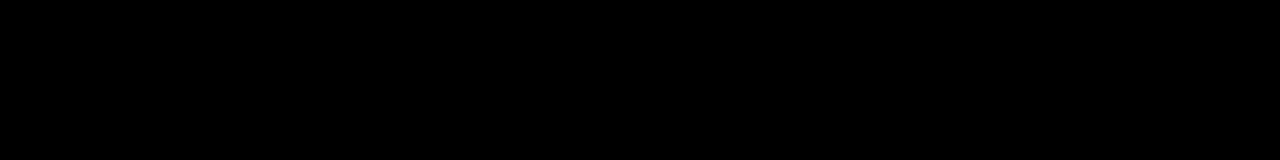
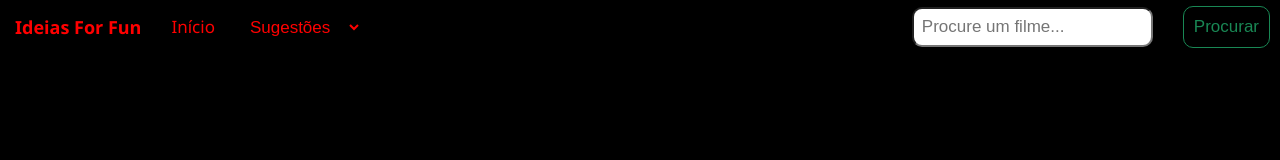
Before and after one commit to kinggomes/ideias-for-fun, a plain HTML site: page docs/filmes.html in a window 1280 px wide. Drawn offline with Linux system fonts and the light colour scheme.

Commit message:
Pagina de filmes

```diff
--- a/docs/css/filmes.css
+++ b/docs/css/filmes.css
@@ -0,0 +1,55 @@
+.header{
+    display: flex;
+    flex-direction: row;
+}
+
+.header .navbar{
+    display: flex;
+    flex-direction: row;
+    flex-wrap: wrap;
+    width: 100%;
+}
+
+.navbar p, a, select{
+    padding: 15px;
+    text-decoration: none;
+    color: red;
+    font-size: 17px;
+}
+
+.navbar p{
+    font-weight: 600;
+    font-size: 18px;
+}
+
+.navbar select{
+   border-color: black;
+   outline: none;
+   background-color: black;
+}
+
+.searchbar{
+    display: flex;
+    margin-left: auto;
+}
+
+.searchbar input{
+    align-self: center;
+    padding: 8px;
+    margin-right: 30px;
+    font-size: 17px;
+    border-radius: 10px;
+}
+
+.searchbar button{
+    align-self: center;
+    background-color: black;
+    font-size: 17px;
+    color: #198754;
+    border: 1px solid #198754;
+    border-radius: 10px;
+    padding: 10px;
+    margin-right: 10px;
+}
+
+.searchbar button:hover
--- a/docs/filmes.html
+++ b/docs/filmes.html
@@ -12,10 +12,29 @@
 <body>
 
 
-    <section class="header"></section>
+    <section class="header">
+        <div class="navbar">
+            <p>Ideias For Fun</p>
+            <a href="index.html" target="_blank">Início</a>
+
+            <select>
+                <option>Sugestões</option>
+                <a href="" target="_blank"><option>Músicas</option></a>
+                <a href="" target="_blank"><option>Jogos</option></a>
+            </select>
+
+            <div class="searchbar">
+                <input type="text" id="pesq-filme" placeholder="Procure um filme...">
+                <button id="pesquisarFilme">Procurar</button>
+            </div>
+
+        </div>
+    </section>
+
 
 
     <section class="main"></section>
+
 
 
     <section class="footer"></section>
```
